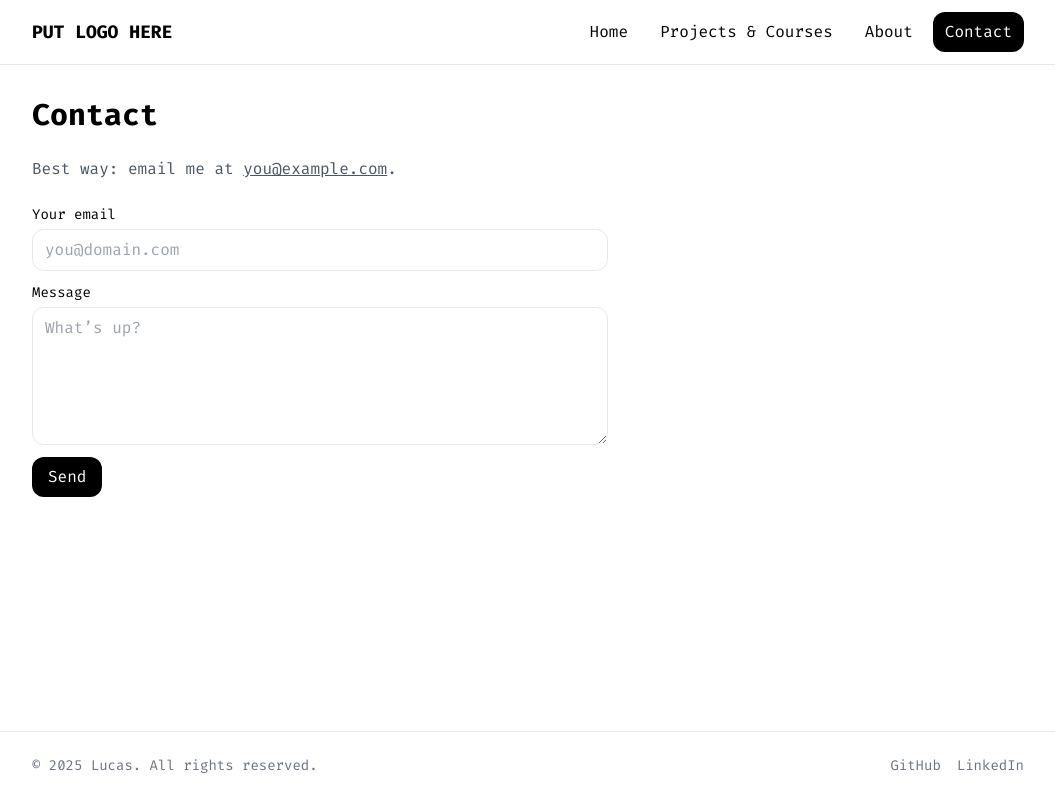
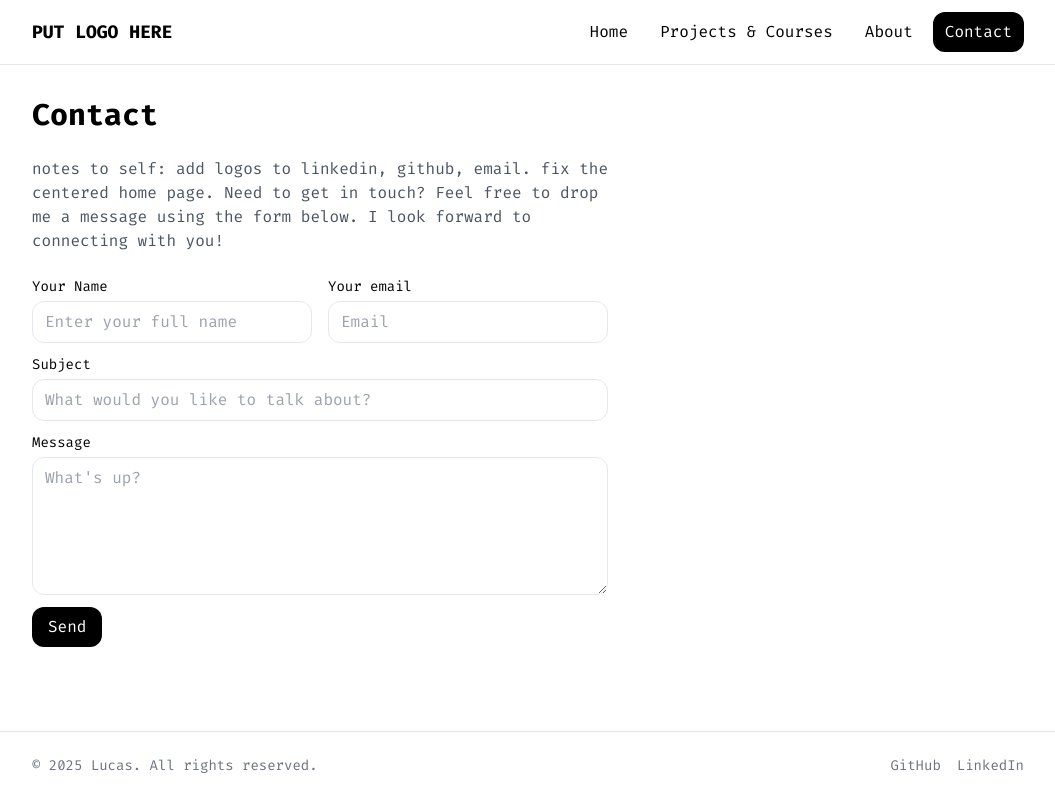
Before and after one commit to Lucasdelapena/LucasWebsite, a React (Vite) app in the folder website/: page /contact in a window 1280 px wide. Shown: the whole page, without its empty margins (112-1167 px from the left). Built offline with nearby package versions, Linux system fonts and the light colour scheme.

Commit message:
fixing up contact page, and project and courses
making some mother freaking progess

```diff
--- a/website/src/pages/About.jsx
+++ b/website/src/pages/About.jsx
@@ -1,7 +1,18 @@
+import { motion } from 'framer-motion'
+
 export default function About() {
   return (
     <section className="prose max-w-none">
-      <h1>About</h1>
+      <h1 >
+        <motion.p
+          className="text-3xl font-bold"
+          initial={{ opacity: 0, y: -20 }}
+          animate={{ opacity: 1, y: 0 }}
+          transition={{ duration: 0.7 }}
+        >
+        About Me
+        </motion.p>
+      </h1>
       <p>
         I’m Lucas — CS grad and Esports Assistant/Community President. I like shipping
         practical tools, clean UX, and performance-minded code.
--- a/website/src/pages/Contact.jsx
+++ b/website/src/pages/Contact.jsx
@@ -13,24 +13,47 @@ export default function Contact() {
           Contact
         </motion.p>
       </h1>
-      <p className="text-gray-600">
-        Best way: email me at <a className="underline" href="mailto:you@example.com">you@example.com</a>.
-      </p>
-      <form
-        action="https://formspree.io/f/your-form-id"
+      <motion.p
+      className="text-gray-600"
+      initial={{ opacity: 0, }}
+      animate={{ opacity: 1,}}
+      transition={{ duration: 0.7, delay: 0.5 }}
+      >
+        notes to self: add logos to linkedin, github, email. fix the centered home page.
+        Need to get in touch? Feel free to drop me a message using the form below. I look forward to connecting with you!
+      </motion.p>
+      <motion.form
+        action="https://formspree.io/f/xqadlpzj"
         method="POST"
         className="grid gap-3"
+        initial={{ opacity: 0, y : 60 }}
+        animate={{ opacity: 1, y : 0 }}
+        transition={{ duration: 0.7}}
       >
+        <div className="grid grid-cols-1 md:grid-cols-2 gap-4">
+          <label className="flex-1 grid gap-1">
+            <span className="text-sm">Your Name</span>
+            <input required name="fullname" type="fullname" className="border rounded-xl px-3 py-2" placeholder="Enter your full name" />
+          </label>
+          <label className="flex-1 grid gap-1">
+            <span className="text-sm">Your email</span>
+            <input required name="email" type="email" className="border rounded-xl px-3 py-2" placeholder="Email" />
+          </label>
+        </div>
         <label className="grid gap-1">
-          <span className="text-sm">Your email</span>
-          <input required name="email" type="email" className="border rounded-xl px-3 py-2" placeholder="you@domain.com" />
+          <span className="text-sm">Subject</span>
+          <input required name="subject" type="subject" className="border rounded-xl px-3 py-2" placeholder="What would you like to talk about?" />
         </label>
         <label className="grid gap-1">
           <span className="text-sm">Message</span>
-          <textarea required name="message" rows="5" className="border rounded-xl px-3 py-2" placeholder="What’s up?"></textarea>
+          <textarea required name="message" rows="5" className="border rounded-xl px-3 py-2" placeholder="What's up?"></textarea>
         </label>
         <button className="px-4 py-2 rounded-xl bg-black text-white w-fit">Send</button>
-      </form>
+      </motion.form>
+
+
+
+
     </section>
   )
 }
--- a/website/src/pages/Projects.jsx
+++ b/website/src/pages/Projects.jsx
@@ -66,10 +66,7 @@ export default function Projects() {
       <motion.section
         initial={{ opacity: 0, x : -20}}
         animate={{ opacity: 1, x : 0 }}
-        transition={{
-            duration: 0.7,
-
-        }}
+        transition={{duration: 0.7,}}
       >
       <div className="flex gap-4">
         <TabBtn id="projects" >Projects</TabBtn>
```
